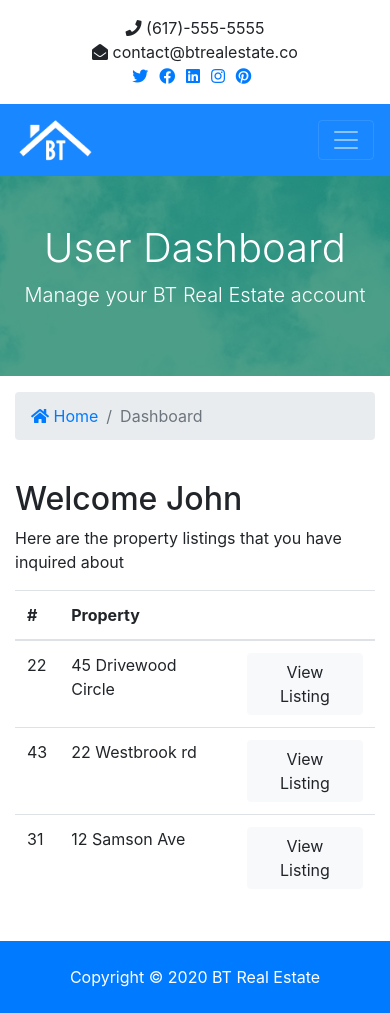
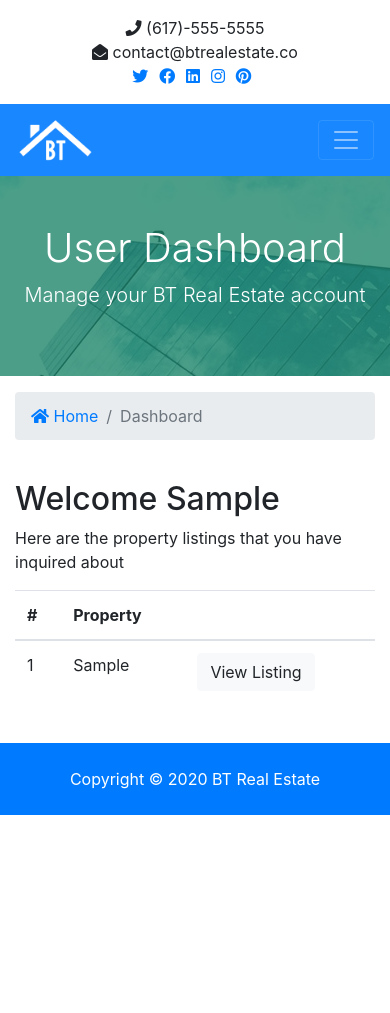
Before and after one commit to Sean-Miningah/btre, a Django app: page /accounts/dashboard in a window 390 px wide. After the commit the page ends 815 px from the top, so only its background shows below. Run offline with Django 3.2, Linux system fonts and the light colour scheme; a user stored in the database is signed in; tables that the repository leaves empty hold one stand-in row (values such as "Sample post"); parts of the project's set-up code (start-up, migrations or seed data) failed here and were passed over; some libraries are stand-ins or nearby versions.

Commit message:
responsive dashboard and email functionality

```diff
--- a/accounts/views.py
+++ b/accounts/views.py
@@ -1,6 +1,8 @@
 from django.shortcuts import render, redirect
 from django.contrib import messages, auth
 from django.contrib.auth.models import User
+
+from contacts.models import Contact
 
 # Create your views here.
 
@@ -63,4 +65,9 @@ def logout(request):
         return redirect('index')
 
 def dashboard(request):
-    return render(request, 'accounts/dashboard.html')
+    user_contacts = Contact.objects.order_by('-contact_date').filter(user_id=request.user.id)
+
+    context = {
+        'contacts': user_contacts
+    }
+    return render(request, 'accounts/dashboard.html', context)
--- /dev/null
+++ b/contacts/urls.py
@@ -0,0 +1,7 @@
+from django.urls import path
+
+from . import views
+
+urlpatterns = [
+    path('contact', views.contact, name='contact')
+]
--- a/templates/accounts/dashboard.html
+++ b/templates/accounts/dashboard.html
@@ -1,4 +1,6 @@
   {% extends 'base.html' %}
+
+  {% block title %} | User Dashboard {% endblock %}
 
   {% block content %}
   <section id="showcase-inner" class="py-5 text-white">
@@ -33,7 +35,8 @@
     <div class="container">
       <div class="row">
         <div class="col-md-12">
-          <h2>Welcome John</h2>
+          <h2>Welcome {{ user.first_name }}</h2>
+          {% if contacts %}
             <p>Here are the property listings that you have inquired about</p>
             <table class="table">
               <thead>
@@ -44,29 +47,20 @@
                 </tr>
               </thead>
               <tbody>
+                {% for contact in contacts %}
                   <tr>
-                <td>22</td>
-                <td>45 Drivewood Circle</td>
+                    <td>{{ contact.id }}</td>
+                    <td>{{ contact.listing }}</td>
                     <td>
-                  <a class="btn btn-light" href="#">View Listing</a>
+                      <a class="btn btn-light" href="{% url 'listing' contact.listing_id %}">View Listing</a>
                     </td>
                   </tr>
-              <tr>
-                <td>43</td>
-                <td>22 Westbrook rd</td>
-                <td>
-                  <a class="btn btn-light" href="#">View Listing</a>
-                </td>
-              </tr>
-              <tr>
-                <td>31</td>
-                <td>12 Samson Ave</td>
-                <td>
-                  <a class="btn btn-light" href="#">View Listing</a>
-                </td>
-              </tr>
+                {% endfor %}
               </tbody>
             </table>
+          {% else %}
+            <p>You haven't made any inquiries</p>
+          {% endif %}
         </div>
       </div>
     </div>
--- a/templates/listings/listing.html
+++ b/templates/listings/listing.html
@@ -5,6 +5,7 @@
 {% block title %} | {{ listing.title }} {% endblock %}
 
 {% block content %}
+{% include 'partials/_alerts.html' %}
 
 <section id="showcase-inner" class="py-5 text-white">
     <div class="container">
@@ -180,11 +181,11 @@
             <input type="hidden" name="listing_id" value="{{ listing.id }}">
             <div class="form-group">
               <label for="property_name" class="col-form-label">Property:</label>
-              <input type="text" name="listing" class="form-control" value="{{ listing.title }}" disabled>
+              <input type="text" name="listing" class="form-control" value="{{ listing.title }}" >
             </div>
             <div class="form-group">
               <label for="name" class="col-form-label">Name:</label>
-              <input type="text" name="name" class="form-control"{% if user.is_authenticated %} value="{{ user.name }}" {% endif %} required>
+              <input type="text" name="name" class="form-control"{% if user.is_authenticated %} value="{{ user.first_name }} {{ user.last_name }}" {% endif %} required>
             </div>
             <div class="form-group">
               <label for="email" class="col-form-label">Email:</label>
```
Also changed, not shown: btre/settings.py (+7 -0 lines), contacts/views.py (+38 -2 lines), contacts/migrations/0001_initial.py (added). Lines whose indentation alone changed are shown as unchanged.
